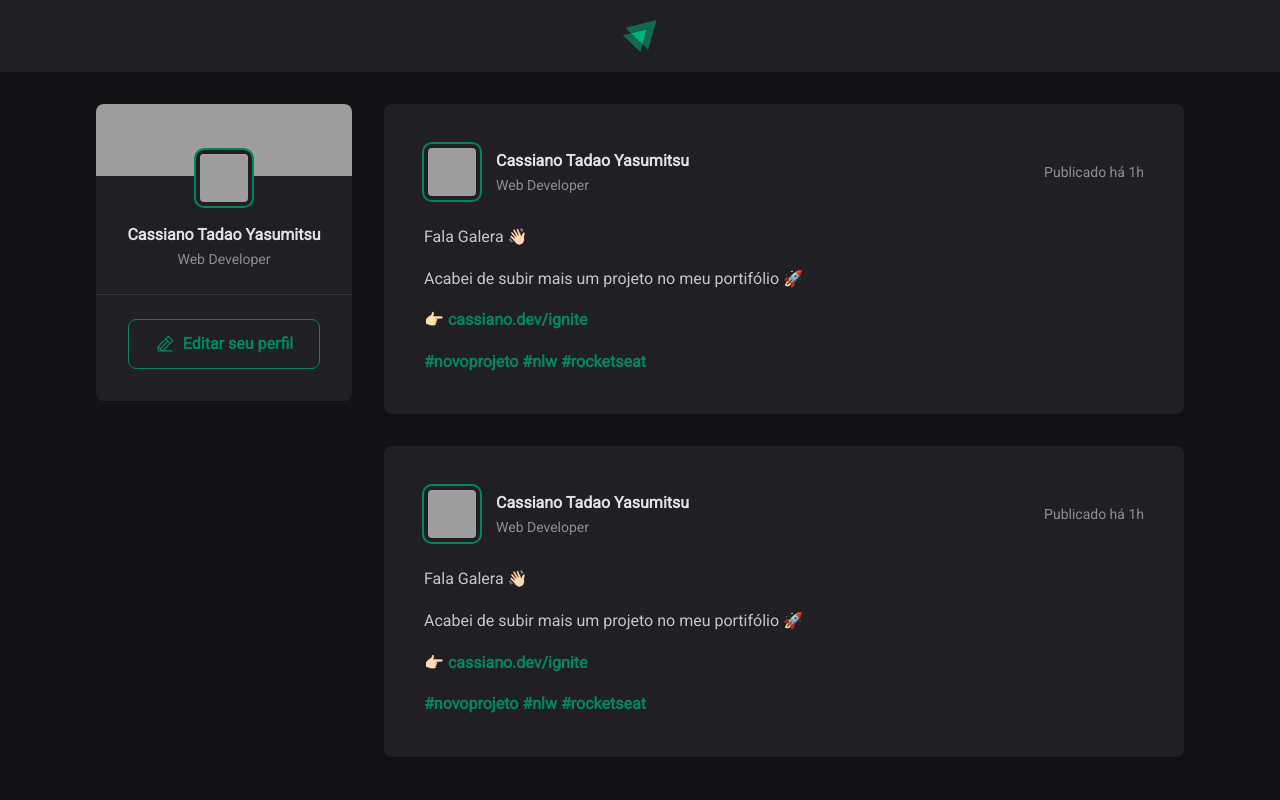
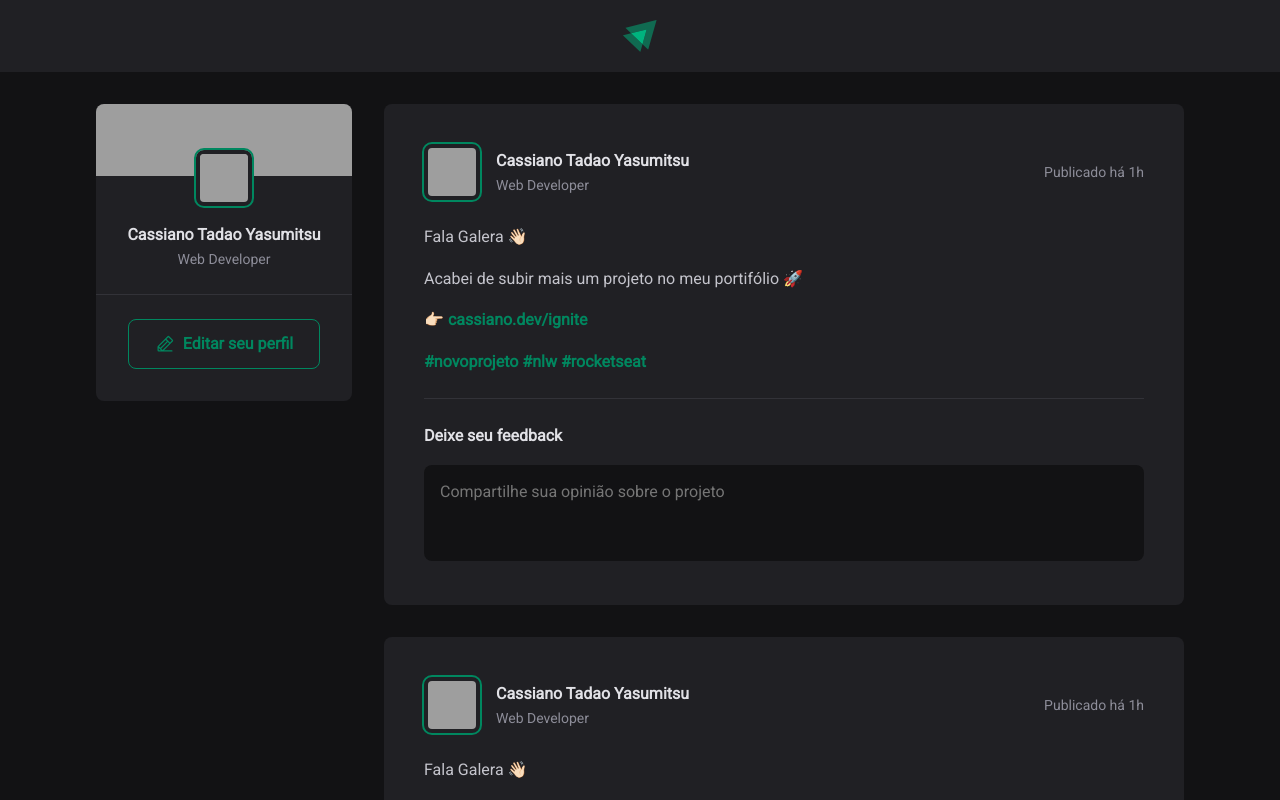
Before and after one commit to cassianotadaoyasumitsu/01-fundamentos-reactjs, a React (Vite) app: page / in a window 1280 px wide. Shown: the top 800 px of the page. Built offline with nearby package versions, Linux system fonts and the light colour scheme; grey boxes are pictures that could not be loaded.

Commit message:
Formulario de Comentarios

```diff
--- a/src/components/Post.jsx
+++ b/src/components/Post.jsx
@@ -31,6 +31,14 @@ export function Post(props) {
           <a href="#">#rocketseat</a>
         </p>
       </div>
+
+      <form className={styles.commentForm}>
+        <strong>Deixe seu feedback</strong>
+        <textarea placeholder="Compartilhe sua opinião sobre o projeto" />
+        <footer>
+          <button type="submit">Publicar</button>
+        </footer>
+      </form>
     </article>
   );
 }
--- a/src/components/Post.module.css
+++ b/src/components/Post.module.css
@@ -66,3 +66,55 @@
 .content a:hover {
   color: var(--green-300);
 }
+
+.commentForm {
+  width: 100%;
+  margin-top: 1.5rem;
+  padding-top: 1.5rem;
+  border-top: 1px solid var(--gray-600);
+}
+
+.commentForm > strong {
+  line-height: 1.6;
+  color: var(--gray-100);
+}
+
+.commentForm textarea {
+  width: 100%;
+  background: var(--gray-900);
+  border: 0;
+  resize: none;
+  height: 6rem;
+  padding: 1rem;
+  border-radius: 8px;
+  color: var(--gray-100);
+  line-height: 1.4;
+  margin-top: 1rem;
+}
+
+.commentForm footer {
+  visibility: hidden;
+  max-height: 0;
+}
+
+.commentForm:focus-within footer {
+  visibility: visible;
+  max-height: none;
+}
+
+.commentForm button[type="submit"] {
+  padding: 1rem 1.5rem;
+  margin-top: 1rem;
+  border-radius: 8px;
+  border: 0;
+  background: var(--green-500);
+  color: var(--white);
+  font-weight: bold;
+  cursor: pointer;
+
+  transition: background-color 0.1s;
+}
+
+.commentForm button[type="submit"]:hover {
+  background: var(--green-300);
+}
--- a/src/global.css
+++ b/src/global.css
@@ -10,6 +10,11 @@
 
   --green-300: #00b37e;
   --green-500: #00875f;
+}
+
+:focus {
+  outline: transparent;
+  box-shadow: 0 0 0 2px var(--green-500);
 }
 
 * {
```
